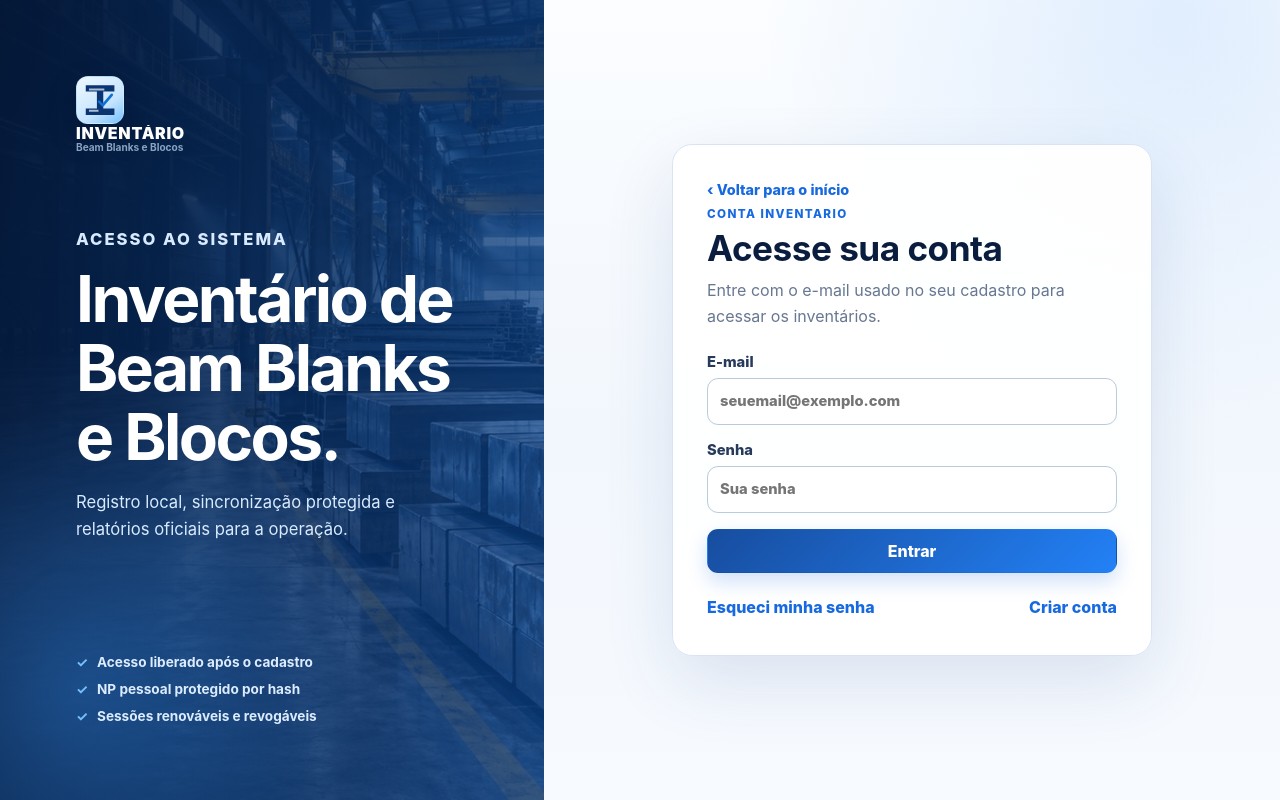
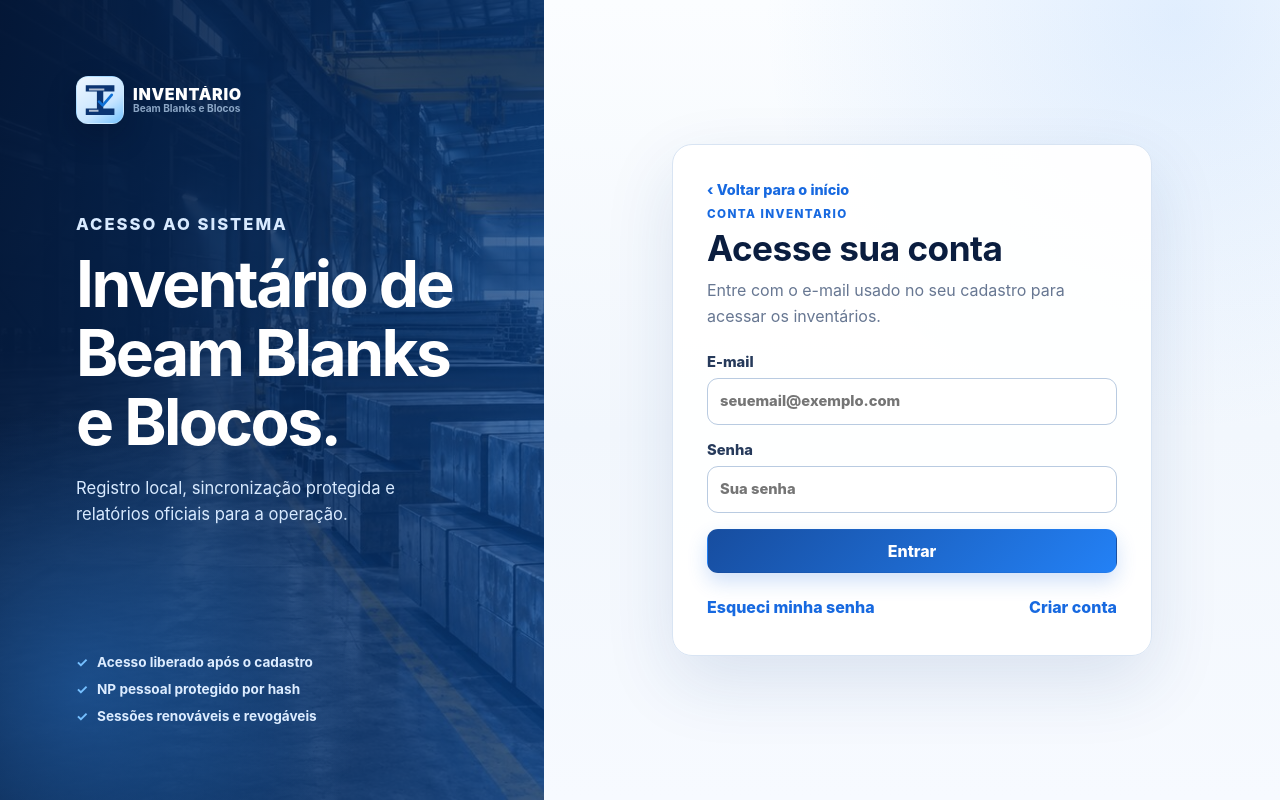
Before and after one commit to samuelperdigao/INVENTARIO, a Next.js app: page /acesso in a window 1280 px wide. Built offline with nearby package versions, Linux system fonts and the light colour scheme; no server answers.

Commit message:
fix: preserve horizontal brand lockup display

```diff
--- a/app/globals.css
+++ b/app/globals.css
@@ -662,7 +662,7 @@ code { padding: 2px 5px; border-radius: 6px; background: #edf3fa; color: #304866
 .brand-logo-light .brand-logo-copy strong { color: #fff; }
 .brand-logo-light .brand-logo-copy small { color: #c8e3ff; }
 .brand-logo-mark-only { gap: 0; }
-.brand-link > .brand-logo { display: inline-flex; gap: 9px; }
+.brand-link > span.brand-logo { display: inline-flex; gap: 9px; }
 .brand-link > .brand-logo .brand-logo-copy { display: grid; }
 
 .auth-aside {
```
